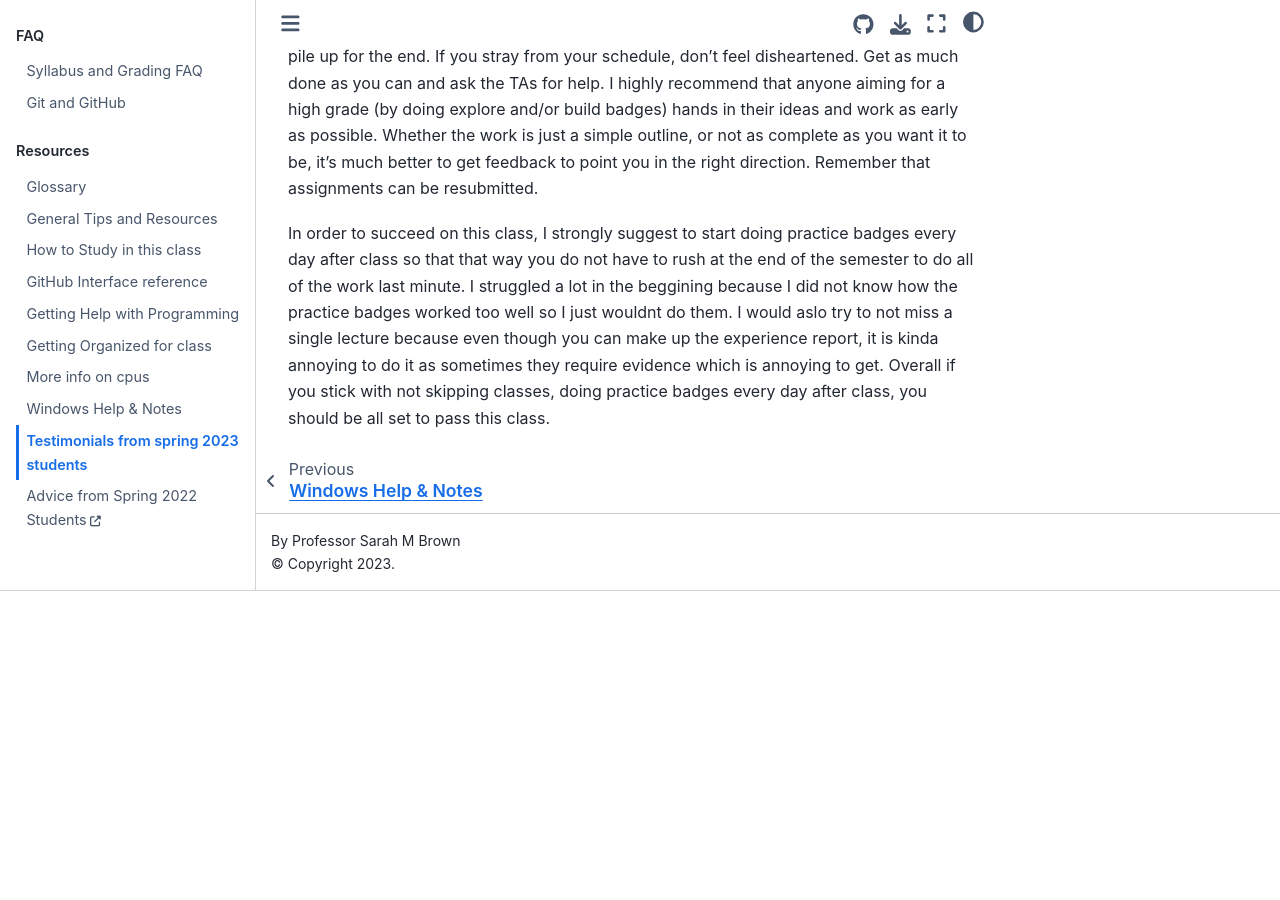
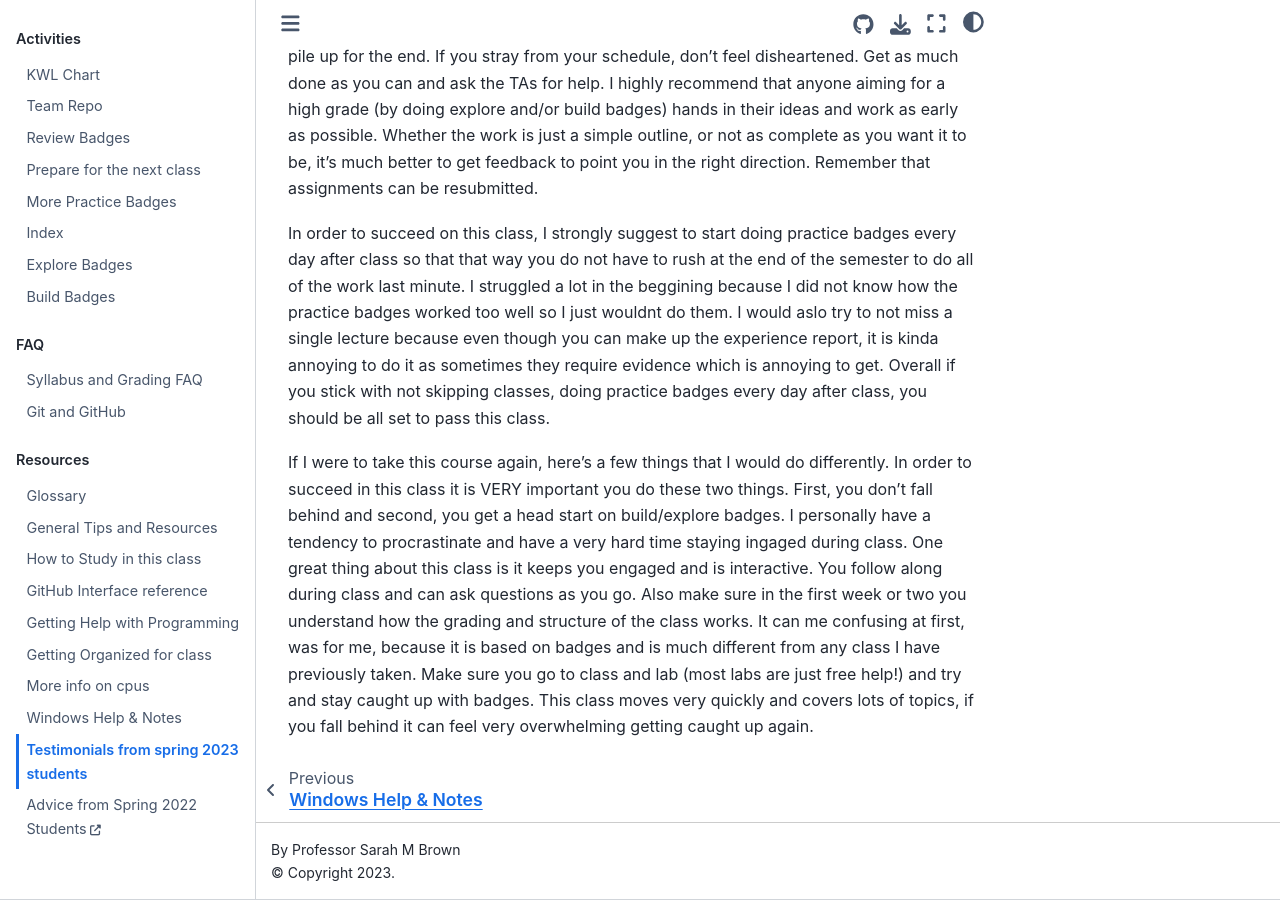
Before and after one commit to introcompsys/spring2023, a Jupyter Book: the page built from resources/testimonials.md, in a window 1280 px wide and 900 px high, scrolled down 879 px. Built offline with Jupyter Book 1.0.4 settings and Sphinx 7.4.7 and the Sphinx Book theme 1.1.4, drawn with Linux system fonts in a browser that asks for light colours; before the commit the page ends 1470 px from its top, so only the background shows below that.

Commit message:
Update testimonials.md
Added my testimonial

```diff
--- a/resources/testimonials.md
+++ b/resources/testimonials.md
@@ -15,3 +15,6 @@ When creating your assignment schedule at the start of the semester, avoid letti
 
 
 In order to succeed on this class, I strongly suggest to start doing practice badges every day after class so that that way you do not have to rush at the end of the semester to do all of the work last minute. I struggled a lot in the beggining because I did not know how the practice badges worked too well so I just wouldnt do them. I would aslo try to not miss a single lecture because even though you can make up the experience report, it is kinda annoying to do it as sometimes they require evidence which is annoying to get. Overall if you stick with not skipping classes, doing practice badges every day after class, you should be all set to pass this class.
+
+
+If I were to take this course again, here's a few things that I would do differently. In order to succeed in this class it is VERY important you do these two things. First, you don't fall behind and second, you get a head start on build/explore badges. I personally have a tendency to procrastinate and have a very hard time staying ingaged during class. One great thing about this class is it keeps you engaged and is interactive. You follow along during class and can ask questions as you go. Also make sure in the first week or two you understand how the grading and structure of the class works. It can me confusing at first, was for me, because it is based on badges and is much different from any class I have previously taken. Make sure you go to class and lab (most labs are just free help!) and try and stay caught up with badges. This class moves very quickly and covers lots of topics, if you fall behind it can feel very overwhelming getting caught up again.
```
